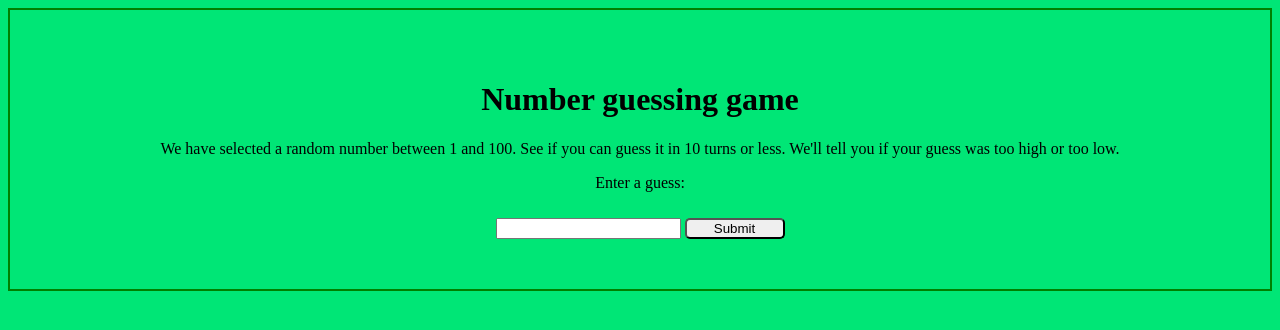
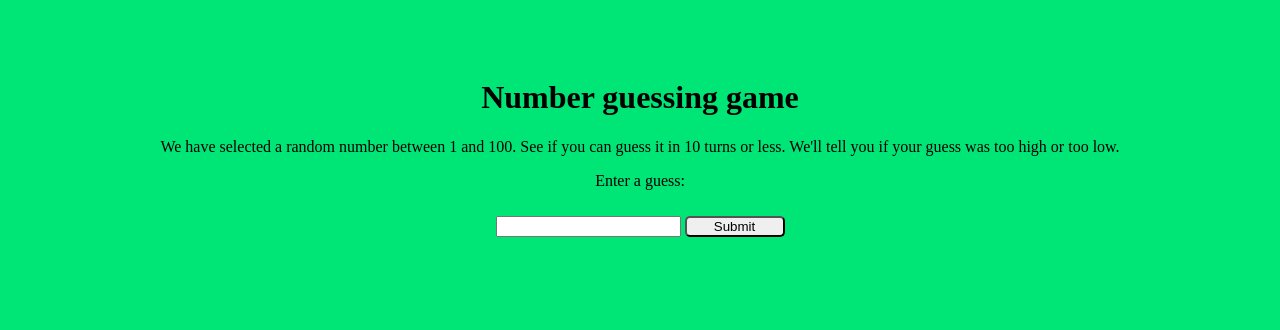
Before and after one commit to VickyAbishek/GuessTheNumber-js-, a plain HTML site: page index.html in a window 1280 px wide. Drawn offline with Linux system fonts and the light colour scheme.

Commit message:
Update index.html

```diff
--- a/index.html
+++ b/index.html
@@ -6,7 +6,7 @@
 	</script>
 	<style type="text/css">
 		body{
-			border:2px solid green;
+			//border:2px solid green;
 			text-align: center;
 			background-color: #00E676;
 			padding: 50px;
```
